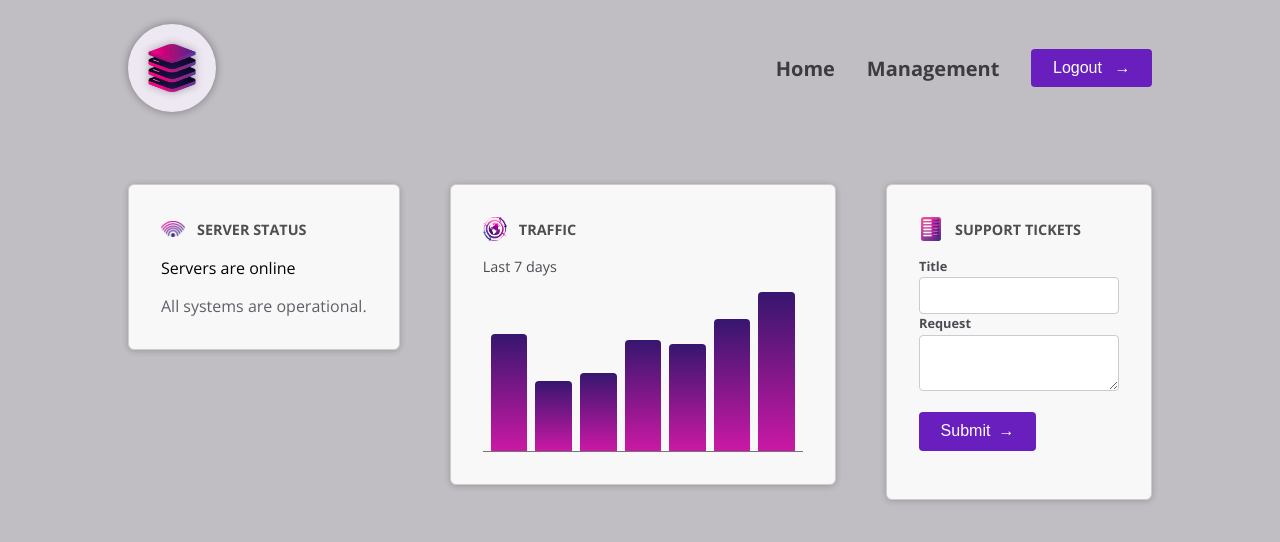
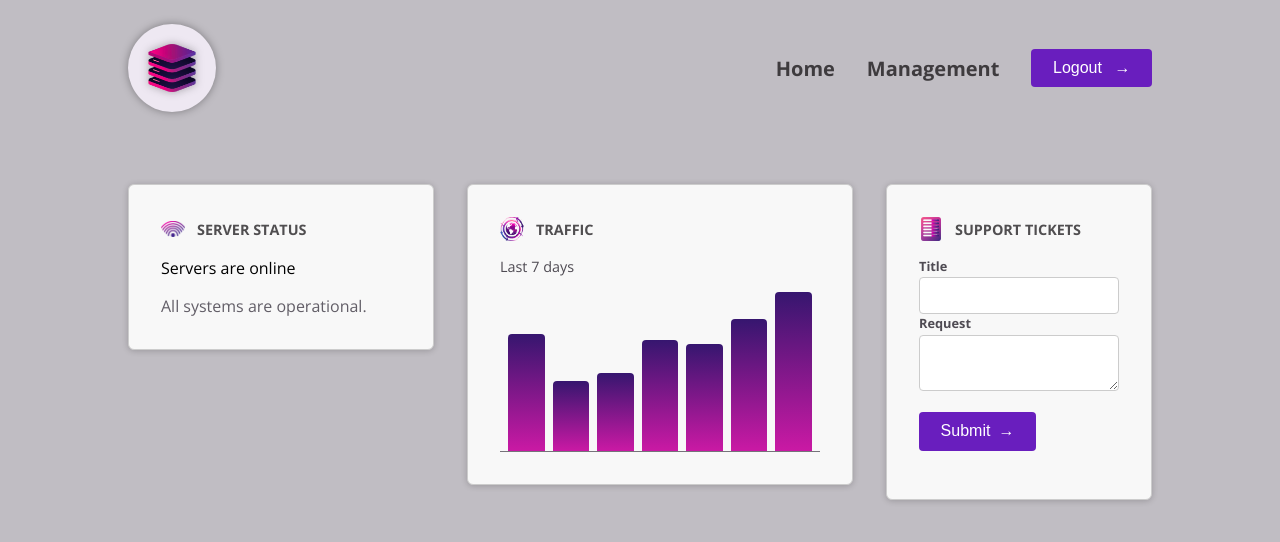
Before and after one commit to moonmirXD/angular-deep-dive, an Angular app: page / in a window 1280 px wide. Shown: the top 542 px of the page. Built offline with nearby package versions, Linux system fonts and the light colour scheme.

Commit message:
When not to reply on host elements

```diff
--- a/src/app/dashboard/server-status/server-status.component.css
+++ b/src/app/dashboard/server-status/server-status.component.css
@@ -1,4 +1,4 @@
-#status {
+:host {
   display: block;
   width: 15rem;
 }
--- a/src/app/dashboard/server-status/server-status.component.html
+++ b/src/app/dashboard/server-status/server-status.component.html
@@ -1,4 +1,3 @@
-<div>
 @if (currentStatus === "online") {
   <p>Servers are online</p>
   <p>All systems are operational.</p>
@@ -9,4 +8,3 @@
   <p>Server status is unknown</p>
   <p>Fetching server status failed.</p>
 }
-</div>
--- a/src/app/dashboard/tickets/tickets.component.css
+++ b/src/app/dashboard/tickets/tickets.component.css
@@ -1,33 +1,33 @@
-#tickets {
+:host {
   display: flex;
   flex-direction: column;
   gap: 1.5rem;
 }
 
-#tickets ul {
+:host ul {
   list-style: none;
   margin: 0;
   padding: 0;
   width: 15rem;
 }
 
-#tickets li {
+:host li {
   margin: 0.5rem 0;
 }
 
-#tickets p {
+:host p {
   margin: 0;
   color: #4f4b53;
 }
 
-#tickets h2 {
+:host h2 {
   margin: 0;
   font-size: 1.1rem;
   color: #38343c;
 }
 
 @media (min-width: 768px) {
-  #tickets {
+  :host {
     flex-direction: row;
   }
 }
--- a/src/app/dashboard/tickets/tickets.component.html
+++ b/src/app/dashboard/tickets/tickets.component.html
@@ -1,3 +1 @@
-<div id="new-ticket">
-  <app-new-ticket />
-</div>
+<app-new-ticket />
--- a/src/app/dashboard/traffic/traffic.component.css
+++ b/src/app/dashboard/traffic/traffic.component.css
@@ -1,4 +1,4 @@
-#traffic {
+:host {
   display: block;
   width: 15rem;
 }
@@ -26,7 +26,7 @@
 }
 
 @media (min-width: 768px) {
-  #traffic {
+  :host {
     width: 20rem;
   }
 }
--- a/src/app/dashboard/traffic/traffic.component.html
+++ b/src/app/dashboard/traffic/traffic.component.html
@@ -1,9 +1,7 @@
-<div id="traffic">
-  <p>Last 7 days</p>
+<p>Last 7 days</p>
 
-  <div id="chart">
-    @for (dataPoint of dummyTrafficData; track dataPoint.id) {
-      <div [style.height]="(dataPoint.value / maxTraffic) * 100 + '%'"></div>
-    }
-  </div>
+<div id="chart">
+  @for (dataPoint of dummyTrafficData; track dataPoint.id) {
+    <div [style.height]="(dataPoint.value / maxTraffic) * 100 + '%'"></div>
+  }
 </div>
```
Lines whose indentation alone changed are shown as unchanged.
